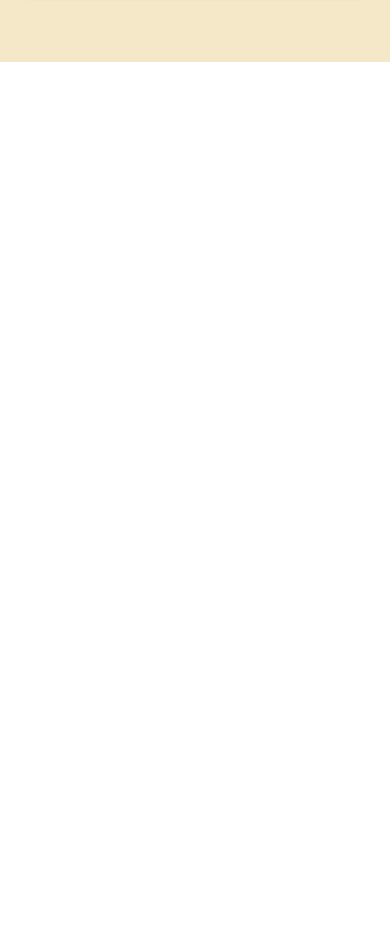
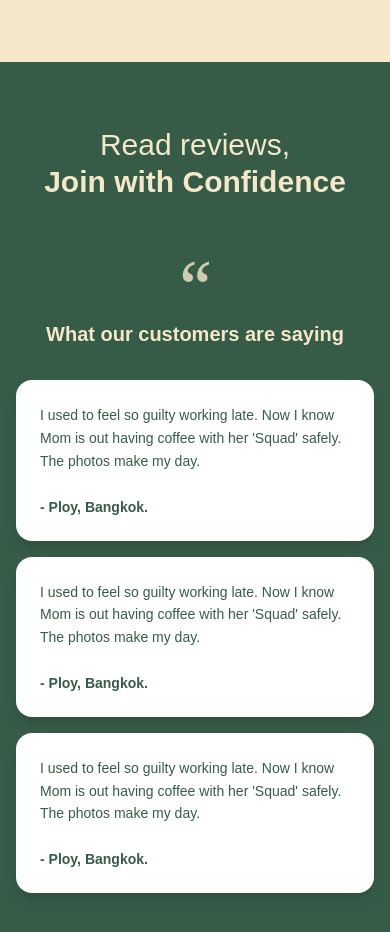
Before and after one commit to oonjai-team/oonjai-web, a Next.js app: page / in a window 390 px wide. Shown: the part 3108-4040 px from the top of the page. Before the commit the page ends 3170 px from the top, so only its background shows below. Built offline with nearby package versions, Linux system fonts and the light colour scheme.

Commit message:
feat: implement responsive testimonials section

```diff
--- a/src/app/page.tsx
+++ b/src/app/page.tsx
@@ -4,6 +4,7 @@ import ProblemSection from "@/components/ui/landing/ProblemSection";
 import FeaturesSection from "@/components/ui/landing/FeaturesSection";
 import { Feature } from "framer-motion";
 import HowItWorksSection from "@/components/ui/landing/HowItWorksSection";
+import TestimonialsSection from "@/components/ui/landing/TestimonialsSection";
 
 export default function Home() {
   return (
@@ -13,6 +14,7 @@ export default function Home() {
       <ProblemSection />
       <FeaturesSection />
       <HowItWorksSection />
+      <TestimonialsSection />
     </>
   );
 }
--- /dev/null
+++ b/src/components/ui/landing/TestimonialsSection.tsx
@@ -0,0 +1,68 @@
+// Array of reviews. I duplicated Ploy's review 3 times to match the mockup!
+const reviews = [
+  {
+    text: "I used to feel so guilty working late. Now I know Mom is out having coffee with her 'Squad' safely. The photos make my day.",
+    author: "Ploy",
+    location: "Bangkok",
+  },
+  {
+    text: "I used to feel so guilty working late. Now I know Mom is out having coffee with her 'Squad' safely. The photos make my day.",
+    author: "Ploy",
+    location: "Bangkok",
+  },
+  {
+    text: "I used to feel so guilty working late. Now I know Mom is out having coffee with her 'Squad' safely. The photos make my day.",
+    author: "Ploy",
+    location: "Bangkok",
+  }
+];
+
+export default function TestimonialsSection() {
+  return (
+    <section id="testimonials" className="w-full bg-PrimaryGreen px-4 py-16 md:py-24">
+      <div className="max-w-6xl mx-auto flex flex-col gap-12 md:gap-16">
+
+        {/* Top Centered Heading */}
+        <div className="text-center">
+          <h2 className="text-3xl md:text-4xl lg:text-5xl text-PrimaryCream font-light leading-tight">
+            Read reviews,<br className="md:hidden" />
+            <span className="font-bold"> Join with Confidence</span>
+          </h2>
+        </div>
+
+        {/* Bottom Split Layout */}
+        <div className="flex flex-col lg:flex-row gap-8 lg:gap-12 items-start">
+
+          {/* Left Side: Quote & Title */}
+          <div className="w-full lg:w-1/4 flex flex-col items-center lg:items-start text-center lg:text-left">
+            {/* Using a stylized text quote here so you don't have to export another SVG! */}
+            <span className="text-7xl md:text-8xl text-PrimaryCream opacity-80 font-serif leading-none h-16 md:h-20">
+              “
+            </span>
+            <p className="text-xl md:text-2xl text-PrimaryCream font-bold mt-2 leading-snug">
+              What our customers<br className="hidden lg:block" /> are saying
+            </p>
+          </div>
+
+          {/* Right Side: The Review Cards Grid */}
+          <div className="w-full lg:w-3/4 grid grid-cols-1 md:grid-cols-3 gap-4 md:gap-6">
+            {reviews.map((review, index) => (
+              <div
+                key={index}
+                className="bg-white rounded-2xl p-6 md:p-8 flex flex-col justify-between shadow-lg h-full"
+              >
+                <p className="text-sm md:text-base text-PrimaryGreen leading-relaxed font-medium mb-6">
+                  {review.text}
+                </p>
+                <p className="text-sm font-bold text-PrimaryGreen mt-auto">
+                  - {review.author}, {review.location}.
+                </p>
+              </div>
+            ))}
+          </div>
+
+        </div>
+      </div>
+    </section>
+  );
+}
```
